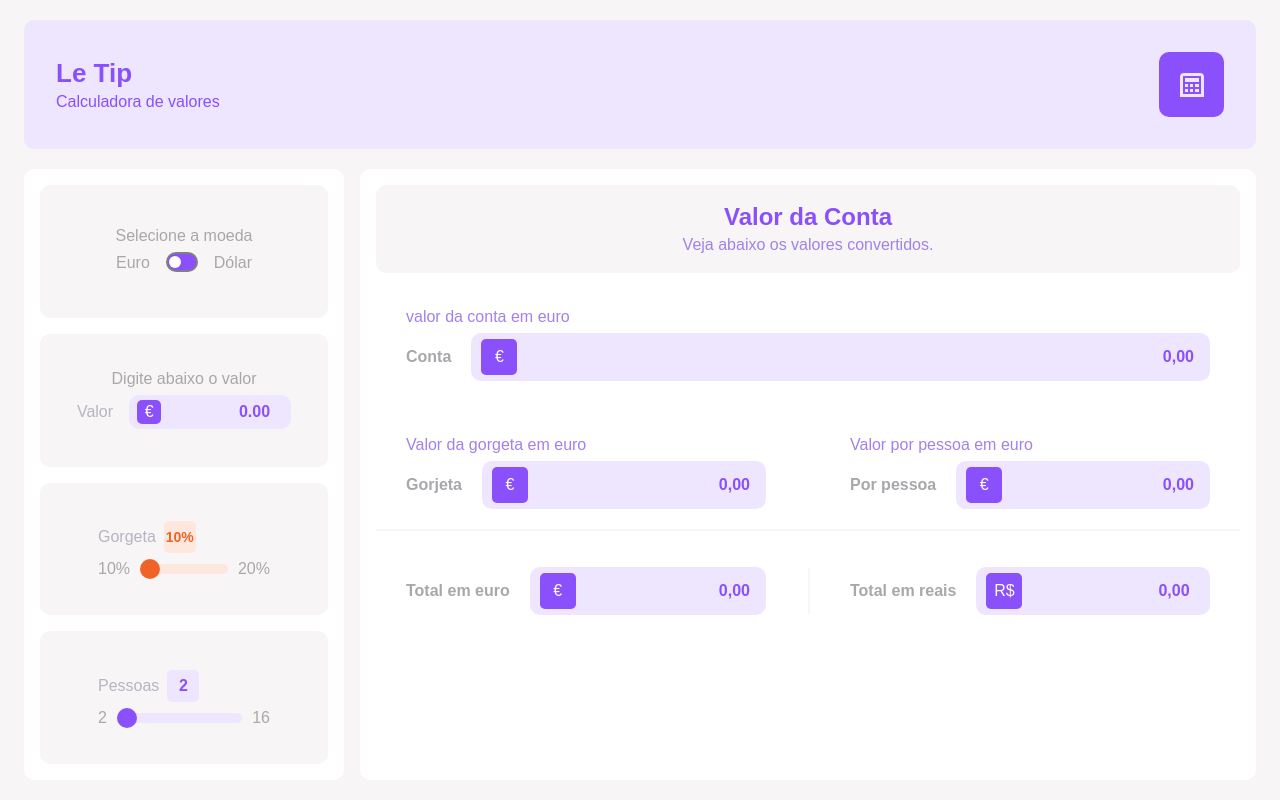
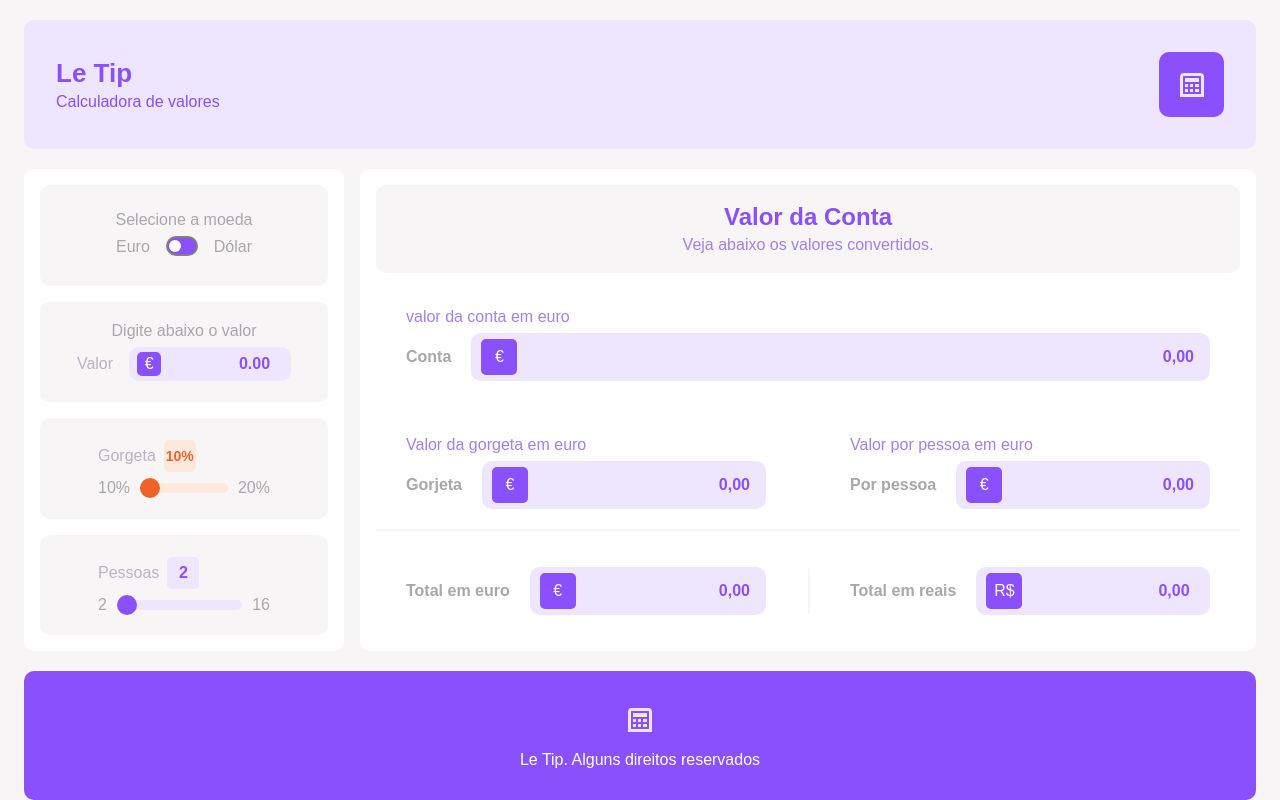
Before and after one commit to NathanCardoso/teste-convenia, a Vue app: page / in a window 1280 px wide. Built offline with nearby package versions, Linux system fonts and the light colour scheme; no server answers.

Commit message:
feat[Molecule]: created component 'TheFooter.vue'

```diff
--- /dev/null
+++ b/src/components/molecules/TheFooter.vue
@@ -0,0 +1,37 @@
+<template>
+  <footer class="footer">
+    <CalculatorIcon />
+    <ParagraphApp
+      message="Le Tip. Alguns direitos reservados"
+      color="white-primary"
+    />
+  </footer>
+</template>
+
+<script>
+import CalculatorIcon from "../atoms/svg/CalculatorIcon.vue";
+import ParagraphApp from "../atoms/paragraph/ParagraphApp.vue";
+
+export default {
+  name: "TheFooter",
+  components: {
+    CalculatorIcon,
+    ParagraphApp,
+  },
+  functional: true,
+};
+</script>
+
+<style scoped>
+.footer {
+  position: relative;
+  display: flex;
+  flex-direction: column;
+  align-items: center;
+  justify-content: center;
+  background: var(--purplePrimary);
+  max-width: 100%;
+  padding: 1rem 1rem 2rem 1rem;
+  border-radius: 0.625rem;
+}
+</style>
--- a/src/view/ViewHome.vue
+++ b/src/view/ViewHome.vue
@@ -9,6 +9,7 @@
       v-if="!inputContent || !outputContent"
     />
   </div>
+	<TheFooter />
 </template>
 
 <script>
@@ -16,6 +17,7 @@ import TheHeader from "../components/molecules/TheHeader.vue";
 import FormApp from "../components/organisms/FormApp.vue";
 import MainOutputApp from "../components/organisms/MainOutputApp.vue";
 import ButtonApp from "../components/atoms/button/ButtonApp.vue";
+import TheFooter from "../components/molecules/TheFooter.vue"
 import useResize from "../composable/useResize";
 import { useCalculatorStore } from "../stores/calculatorStore";
 
@@ -26,6 +28,7 @@ export default {
     FormApp,
     MainOutputApp,
     ButtonApp,
+		TheFooter
   },
   data() {
     return {
```
